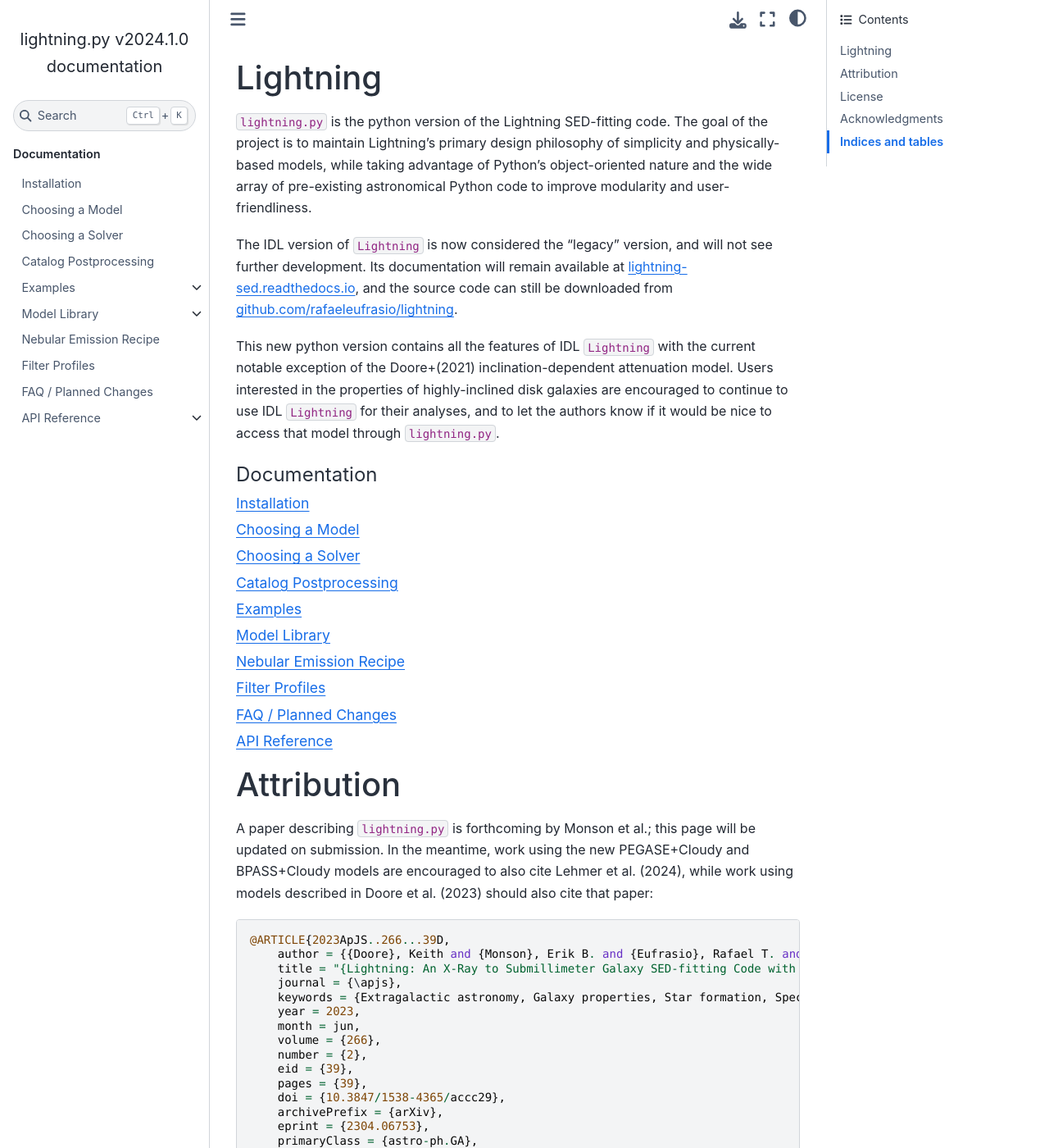
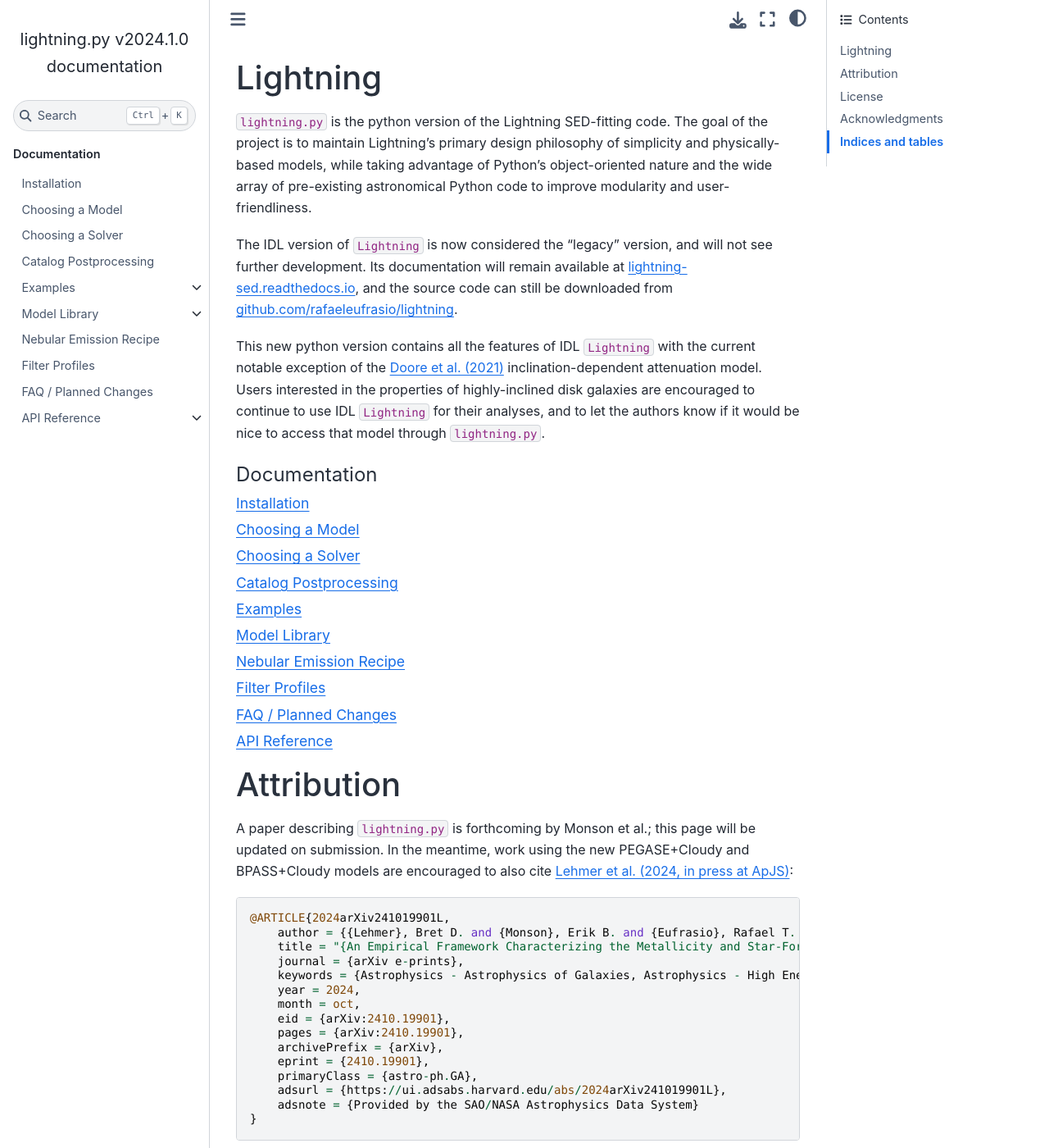
Before and after one commit to ebmonson/lightningpy, a Sphinx documentation site: the page built from docs/source/index.rst, in a window 1280 px wide and 1400 px high. Shown: the whole window at 82% size. Built offline with Sphinx 7.4.7 and the Sphinx Book theme 1.1.4, drawn with Linux system fonts in a browser that asks for light colours; pages that are not in the unit, such as notebooks, are missing from menus; some of the changed text lies outside the part shown.

Commit message:
Add links and citation for new paper.

```diff
--- a/docs/source/index.rst
+++ b/docs/source/index.rst
@@ -40,8 +40,25 @@
 Attribution
 ===========
 A paper describing ``lightning.py`` is forthcoming by Monson et al.; this page will be updated on submission. In the
-meantime, work using the new PEGASE+Cloudy and BPASS+Cloudy models are encouraged to also cite Lehmer et al. (2024), while
-work using models described in Doore et al. (2023) should also cite that paper::
+meantime, work using the new PEGASE+Cloudy and BPASS+Cloudy models are encouraged to also cite `Lehmer et al. (2024, in press at ApJS) <https://ui.adsabs.harvard.edu/abs/2024arXiv241019901L/abstract>`_::
+
+    @ARTICLE{2024arXiv241019901L,
+        author = {{Lehmer}, Bret D. and {Monson}, Erik B. and {Eufrasio}, Rafael T. and {Amiri}, Amirnezam and {Doore}, Keith and {Basu-Zych}, Antara and {Garofali}, Kristen and {Oskinova}, Lidia and {Andrews}, Jeff J. and {Antoniou}, Vallia and {Geda}, Robel and {Greene}, Jenny E. and {Kovlakas}, Konstantinos and {Lazzarini}, Margaret and {Richardson}, Chris T.},
+        title = "{An Empirical Framework Characterizing the Metallicity and Star-Formation History Dependence of X-ray Binary Population Formation and Emission in Galaxies}",
+        journal = {arXiv e-prints},
+        keywords = {Astrophysics - Astrophysics of Galaxies, Astrophysics - High Energy Astrophysical Phenomena},
+        year = 2024,
+        month = oct,
+        eid = {arXiv:2410.19901},
+        pages = {arXiv:2410.19901},
+        archivePrefix = {arXiv},
+        eprint = {2410.19901},
+        primaryClass = {astro-ph.GA},
+        adsurl = {https://ui.adsabs.harvard.edu/abs/2024arXiv241019901L},
+        adsnote = {Provided by the SAO/NASA Astrophysics Data System}
+    }
+
+Work using models described in `Doore et al. (2023) <https://ui.adsabs.harvard.edu/abs/2023ApJS..266...39D/abstract>`_ should also cite that paper::
 
     @ARTICLE{2023ApJS..266...39D,
         author = {{Doore}, Keith and {Monson}, Erik B. and {Eufrasio}, Rafael T. and {Lehmer}, Bret D. and {Garofali}, Kristen and {Basu-Zych}, Antara},
```
Also changed, not shown: other parts of docs/source/index.rst (+1 -1 lines), README.md (+25 -3 lines).
